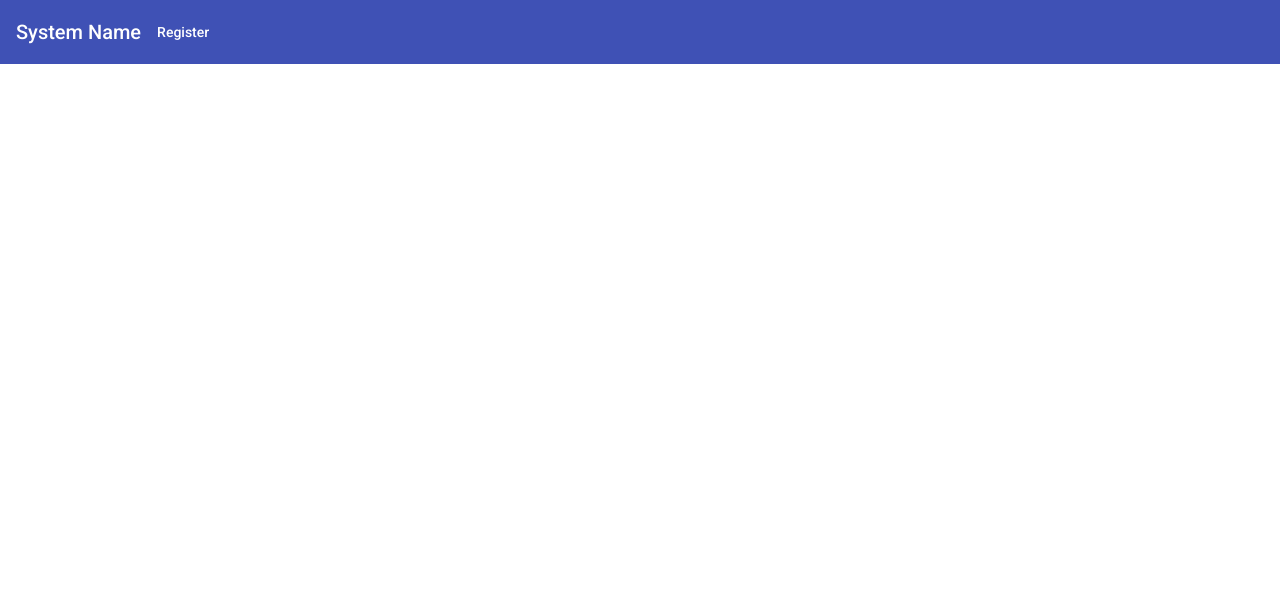
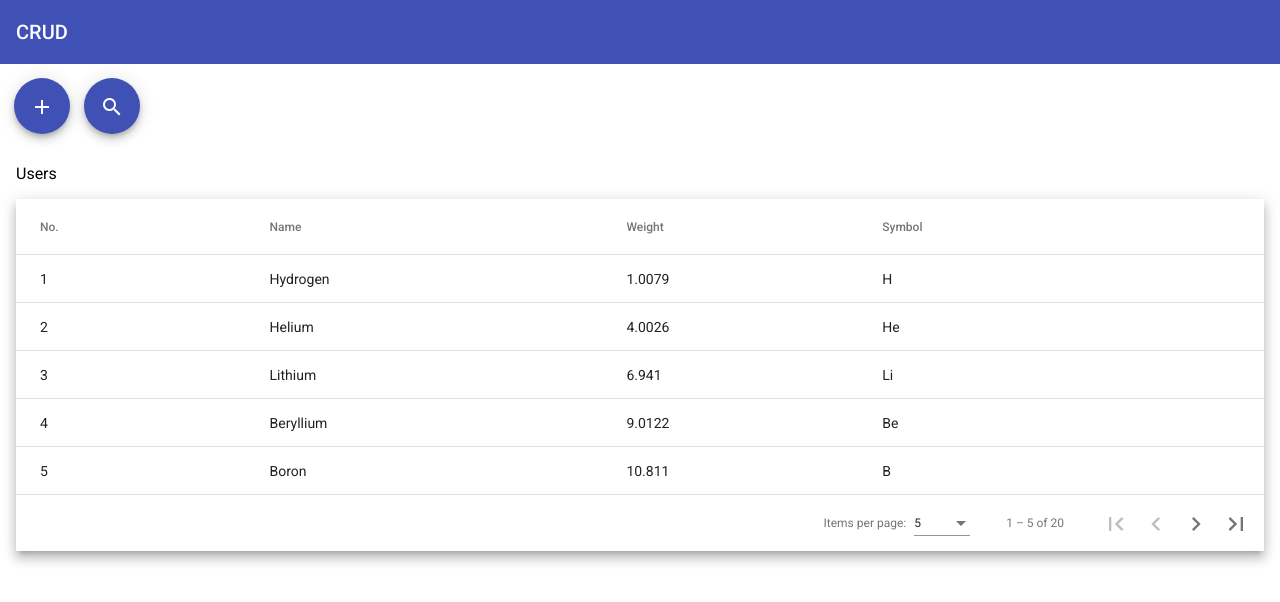
Before and after one commit to PhilipRamkeerat/fullstack-webapp-user-manager, an Angular app: page / in a window 1280 px wide. Shown: the top 602 px of the page. Built offline with nearby package versions, Linux system fonts and the light colour scheme.

Commit message:
added menus, icons and table

```diff
--- a/src/app/app.component.css
+++ b/src/app/app.component.css
@@ -0,0 +1,3 @@
+table {
+    width: 100%;
+  }
--- a/src/app/app.component.html
+++ b/src/app/app.component.html
@@ -1,8 +1,50 @@
 <mat-toolbar color="primary">
-  <h1>System Name</h1>
-  <button mat-button [matMenuTriggerFor]="menu">Register</button>
-  <mat-menu #menu="matMenu" color="primary">
-    <button mat-menu-item>Item 1</button>
-    <button mat-menu-item>Item 2</button>
-  </mat-menu>
+  <h1>CRUD </h1>
 </mat-toolbar>
+
+<!-- Table Content -->
+<mat-card-actions>
+  <button mat-fab color="primary" style="margin: 1em;">
+    <mat-icon aria-hidden="false" aria-label="Example home icon">add</mat-icon>
+  </button>
+  <button mat-fab color="primary">
+    <mat-icon aria-hidden="false" aria-label="Example home icon">search</mat-icon>
+  </button>
+</mat-card-actions>
+
+<div style="margin: 1em;">
+  <p>Users</p>
+</div>
+<div class="mat-elevation-z8" style="margin: 1em;">
+  <table mat-table [dataSource]="dataSource">
+
+    <!-- Position Column -->
+    <ng-container matColumnDef="position">
+      <th mat-header-cell *matHeaderCellDef> No. </th>
+      <td mat-cell *matCellDef="let element"> {{element.position}} </td>
+    </ng-container>
+
+    <!-- Name Column -->
+    <ng-container matColumnDef="name">
+      <th mat-header-cell *matHeaderCellDef> Name </th>
+      <td mat-cell *matCellDef="let element"> {{element.name}} </td>
+    </ng-container>
+
+    <!-- Weight Column -->
+    <ng-container matColumnDef="weight">
+      <th mat-header-cell *matHeaderCellDef> Weight </th>
+      <td mat-cell *matCellDef="let element"> {{element.weight}} </td>
+    </ng-container>
+
+    <!-- Symbol Column -->
+    <ng-container matColumnDef="symbol">
+      <th mat-header-cell *matHeaderCellDef> Symbol </th>
+      <td mat-cell *matCellDef="let element"> {{element.symbol}} </td>
+    </ng-container>
+
+    <tr mat-header-row *matHeaderRowDef="displayedColumns"></tr>
+    <tr mat-row *matRowDef="let row; columns: displayedColumns;"></tr>
+  </table>
+
+  <mat-paginator [pageSizeOptions]="[5, 10, 20]" showFirstLastButtons></mat-paginator>
+</div>
--- a/src/app/app.component.ts
+++ b/src/app/app.component.ts
@@ -1,4 +1,6 @@
-import { Component } from '@angular/core';
+import { Component, OnInit, ViewChild } from '@angular/core';
+import { MatPaginator } from '@angular/material/paginator';
+import { MatTableDataSource } from '@angular/material/table';
 
 @Component({
   selector: 'app-root',
@@ -6,5 +8,42 @@
   styleUrls: ['./app.component.css']
 })
 export class AppComponent {
-  title = 'ng8-material-crud';
+  displayedColumns: string[] = ['position', 'name', 'weight', 'symbol'];
+  dataSource = new MatTableDataSource<PeriodicElement>(ELEMENT_DATA);
+
+  @ViewChild(MatPaginator, { static: true }) paginator: MatPaginator;
+
+  ngOnInit() {
+    this.dataSource.paginator = this.paginator;
+  }
 }
+
+export interface PeriodicElement {
+  name: string;
+  position: number;
+  weight: number;
+  symbol: string;
+}
+
+const ELEMENT_DATA: PeriodicElement[] = [
+  { position: 1, name: 'Hydrogen', weight: 1.0079, symbol: 'H' },
+  { position: 2, name: 'Helium', weight: 4.0026, symbol: 'He' },
+  { position: 3, name: 'Lithium', weight: 6.941, symbol: 'Li' },
+  { position: 4, name: 'Beryllium', weight: 9.0122, symbol: 'Be' },
+  { position: 5, name: 'Boron', weight: 10.811, symbol: 'B' },
+  { position: 6, name: 'Carbon', weight: 12.0107, symbol: 'C' },
+  { position: 7, name: 'Nitrogen', weight: 14.0067, symbol: 'N' },
+  { position: 8, name: 'Oxygen', weight: 15.9994, symbol: 'O' },
+  { position: 9, name: 'Fluorine', weight: 18.9984, symbol: 'F' },
+  { position: 10, name: 'Neon', weight: 20.1797, symbol: 'Ne' },
+  { position: 11, name: 'Sodium', weight: 22.9897, symbol: 'Na' },
+  { position: 12, name: 'Magnesium', weight: 24.305, symbol: 'Mg' },
+  { position: 13, name: 'Aluminum', weight: 26.9815, symbol: 'Al' },
+  { position: 14, name: 'Silicon', weight: 28.0855, symbol: 'Si' },
+  { position: 15, name: 'Phosphorus', weight: 30.9738, symbol: 'P' },
+  { position: 16, name: 'Sulfur', weight: 32.065, symbol: 'S' },
+  { position: 17, name: 'Chlorine', weight: 35.453, symbol: 'Cl' },
+  { position: 18, name: 'Argon', weight: 39.948, symbol: 'Ar' },
+  { position: 19, name: 'Potassium', weight: 39.0983, symbol: 'K' },
+  { position: 20, name: 'Calcium', weight: 40.078, symbol: 'Ca' },
+];
```
